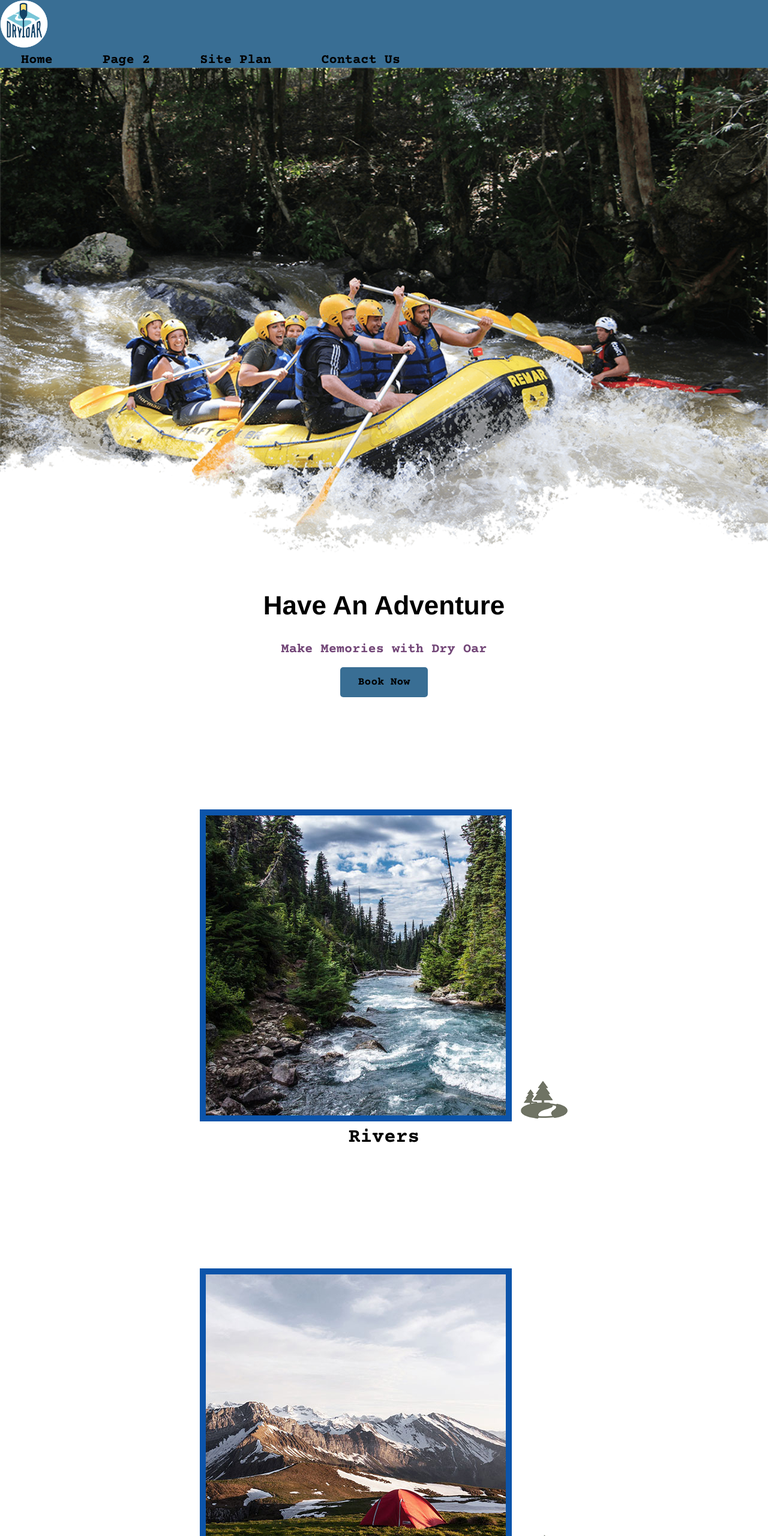
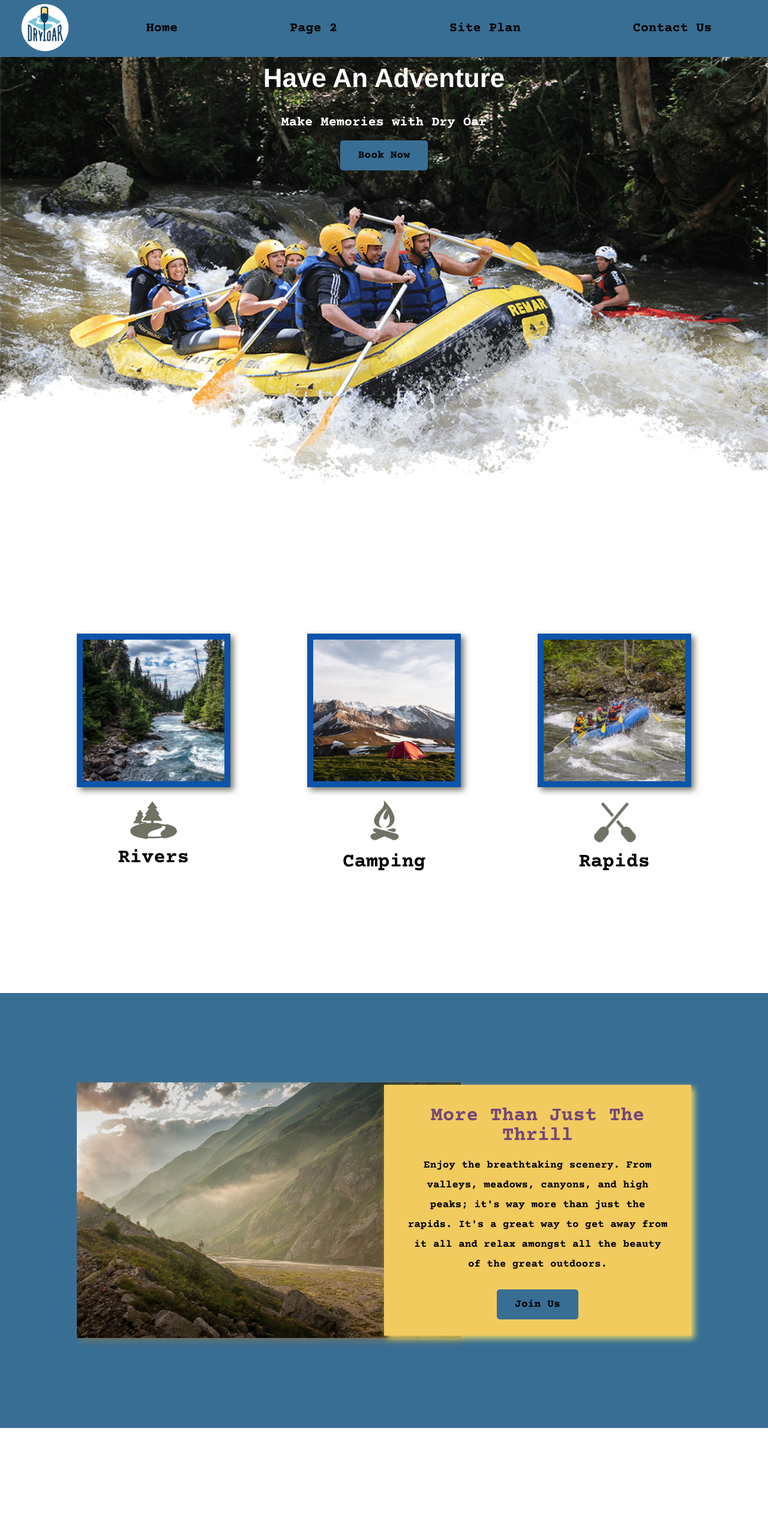
Before and after one commit to skier15/wdd130, a plain HTML site: page wwr/index.html in a window 1280 px wide. Shown: the top 2560 px of the page at 60% size. Drawn offline with nearby package versions, Linux system fonts and the light colour scheme; a web font is replaced by a local one.

Commit message:
Assignment: wdd 130 Layout the Home Page

```diff
--- a/wwr/styles/site-plan-rafting.css
+++ b/wwr/styles/site-plan-rafting.css
@@ -59,6 +59,7 @@ header {
   text-align: center;
   color: var(--headline-color-on-color);
   background-color: var(--paragraph-background-color);
+
 }
 header > h1, header > h2 {
   color: var(--headline-color-on-color);
--- a/wwr/styles/style.css
+++ b/wwr/styles/style.css
@@ -3,6 +3,12 @@
 #content {
     max-width: 1600px;
     margin: 0 auto;
+}
+nav {
+    display: flex;
+    justify-content: space-around;
+
+
 }
 nav a {
     padding: 35px;
@@ -36,6 +42,8 @@ body{
 }
 header{
     background-color:#396E94;
+    display: grid;
+    grid-template-columns: 150px auto;
 }
 nav a:hover{
     background-color:white;
@@ -65,6 +73,10 @@ footer{
 
     color: black;
 }
+.home-grid{
+    display: grid;
+    grid-template-columns: repeat(10,1fr);
+}
 h2{
     margin: 0;
 }
@@ -82,6 +94,14 @@ h4{
     color:#0c54aa;
     color: black;
 }
+.msg{
+    grid-column: 6/10;
+    grid-row: 6/7;
+    background-color: hsl(44, 85%, 66%);
+    padding: 35px;
+    box-shadow: 5px 5px 10px #e2d866;
+
+}
 .msg h2{
     color: #734778
 
@@ -94,20 +114,30 @@ h4{
 footer{
     padding: 25px 50px;
     color: black;
+    background-color: #396E94;
+    margin-top: 200px;
+    display: flex;
+    justify-content: space-around;
+    align-items: center;
 }
 footer a{
     margin-top: 200px;
-    color:#0c54aa;
+    color:black;
     text-decoration: none;
 }
 footer .social img{
    padding-top: 15px;
 }
 footer a:hover{
-    color:black
+    color:white
 }
 #logo_link {
     padding-top: 5px;
+}
+#logo_link{
+    padding-top: 5px;
+    justify-self: center;
+    align-self: center;
 }
 .logo{
     width: 80px;
@@ -116,9 +146,30 @@ footer a:hover{
     padding-top: 10px;
     width: 80px;
 }
+#hero{
+    display: grid;
+    grid-template-columns: 1fr 3fr 1fr;
+    margin-top: -100px;
+}
 #hero-img{
     width: 100%;
 
+}
+#hero-box{
+    grid-column: 1/4;
+    grid-row: 1/3;
+    z-index: -1;
+}
+#hero-msg{
+    grid-column: 2/3;
+    grid-row: 1/2;
+    margin-top: 100px;
+}
+#hero-msg h1{
+    color: white;
+}
+#hero-msg h4{
+    color: white;
 }
 footer p {
     font-size: 1.2em;
@@ -132,7 +183,83 @@ footer p a:hover {
 }
 .card-img{
     border: 10px solid #0c54aa;
+    transition: transform .5s;
+    box-shadow: 5px 5px 10px #757968;
+
+}
+.card-img, .mountains {
+    width: 100%;
+}
+.card-img:hover{
+    opacity: .6;
+    transform: scale(1.1);
+
+}
+.rapids-card {
+    grid-column: 8/10;
+    grid-row: 2/3;
+}
+.rivers-card{
+    grid-column: 2/4;
+    grid-row: 2/3;
+}
+.camping-card{
+    grid-column: 5/7;
+    grid-row: 2/3;
+
 }
 main section img{
     box-sizing: border-box;
 }
+#background{
+    grid-column: 1/11;
+    grid-row: 4/9;
+}
+.mountains{
+    grid-column: 2/7;
+    grid-row: 5/8;
+    width: 100%;
+    box-shadow: 5px 5px 10px #6f7364;
+
+}
+@media screen and (max-width: 900px) {
+    #hero, .home-grid {
+        display: block;
+        height: auto;
+    }
+    nav, footer {
+        flex-direction: column;
+    }
+    nav a {
+        display: block;
+        padding: 15px;
+    }
+    #hero {
+        margin-top: 0;
+    }
+    #hero-msg {
+        margin-top: 0;
+    }
+    #hero-msg h4 {
+        display: none;
+    }
+    .home-title {
+        font-size: 25px;
+        color: #6f7364;
+    }
+    .rivers-card, .camping-card, .rapids-card {
+        margin: 50px auto;
+        width: 60%;
+    }
+    #background {
+        display: none;
+    }
+    .mountains, .msg {
+        width: 80%;
+        display: block;
+        margin: 0 auto;
+    }
+    footer {
+        margin-top: 25px;
+    }
+}
```
